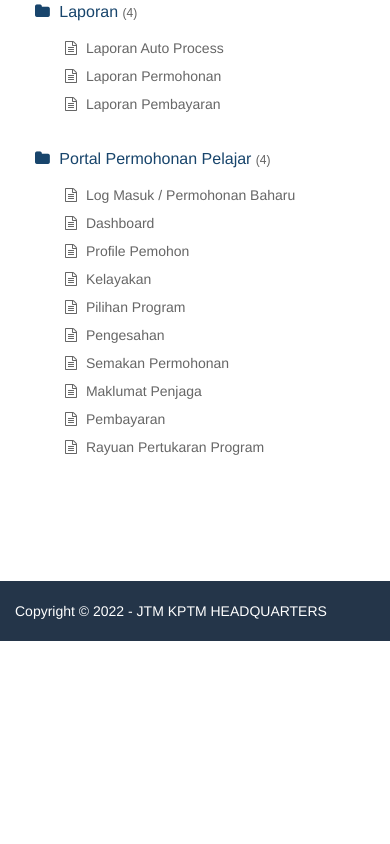
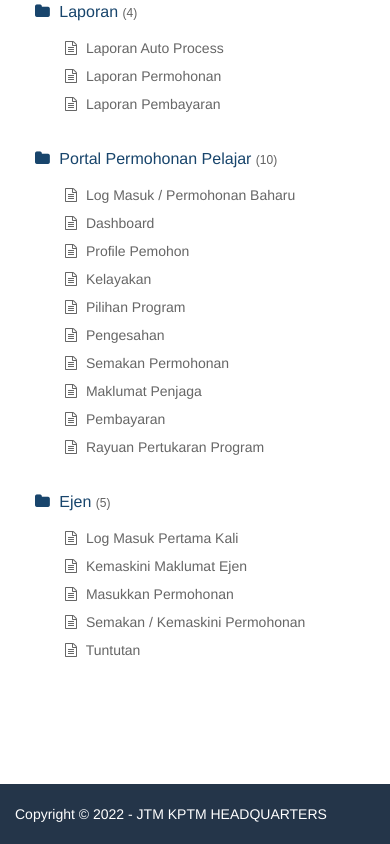
Before and after one commit to kingfisher11/e-applymanual, a plain HTML site: page index.html in a window 390 px wide. Shown: the part 2273-3117 px from the top of the page. Before the commit the page ends 2914 px from the top, so only its background shows below. Drawn offline with nearby package versions, Linux system fonts and the light colour scheme; no server answers.

Commit message:
add flow pelajar

```diff
--- a/index.html
+++ b/index.html
@@ -220,7 +220,7 @@
                                         </li>
                                         <li>
                                             <a href="agent.html">
-                                                <i class="fa fa-file-text-o"></i> Ejen</a>
+                                                <i class="fa fa-file-text-o"></i> Daftar Ejen</a>
                                         </li>
                                         <li>
                                             <a href="#">
@@ -365,7 +365,7 @@
                                 <div class="fat-heading-abb">
                                     <a href="#">
                                         <i class="fa fa-folder"></i> Portal Permohonan Pelajar
-                                        <span class="cat-count">(4)</span>
+                                        <span class="cat-count">(10)</span>
                                     </a>
                                 </div>
                                 <div class="fat-content-small padding-left-30">
@@ -409,6 +409,39 @@
                                         <li>
                                             <a href="portal-appeal.html">
                                                 <i class="fa fa-file-text-o"></i> Rayuan Pertukaran Program</a>
+                                        </li>
+
+                                    </ul>
+                                </div>
+                            </div>
+                            <div class="col-md-6 margin-bottom-20">
+                                <div class="fat-heading-abb">
+                                    <a href="#">
+                                        <i class="fa fa-folder"></i> Ejen
+                                        <span class="cat-count">(5)</span>
+                                    </a>
+                                </div>
+                                <div class="fat-content-small padding-left-30">
+                                    <ul>
+                                        <li>
+                                            <a href="#">
+                                                <i class="fa fa-file-text-o"></i> Log Masuk Pertama Kali</a>
+                                        </li>
+                                        <li>
+                                            <a href="#">
+                                                <i class="fa fa-file-text-o"></i> Kemaskini Maklumat Ejen</a>
+                                        </li>
+                                        <li>
+                                            <a href="#">
+                                                <i class="fa fa-file-text-o"></i> Masukkan Permohonan</a>
+                                        </li>
+                                        <li>
+                                            <a href="#">
+                                                <i class="fa fa-file-text-o"></i> Semakan / Kemaskini Permohonan</a>
+                                        </li>
+                                        <li>
+                                            <a href="#">
+                                                <i class="fa fa-file-text-o"></i> Tuntutan</a>
                                         </li>
 
                                     </ul>
```
Also changed, not shown: flow-pelajar.html (+8 -8 lines).
